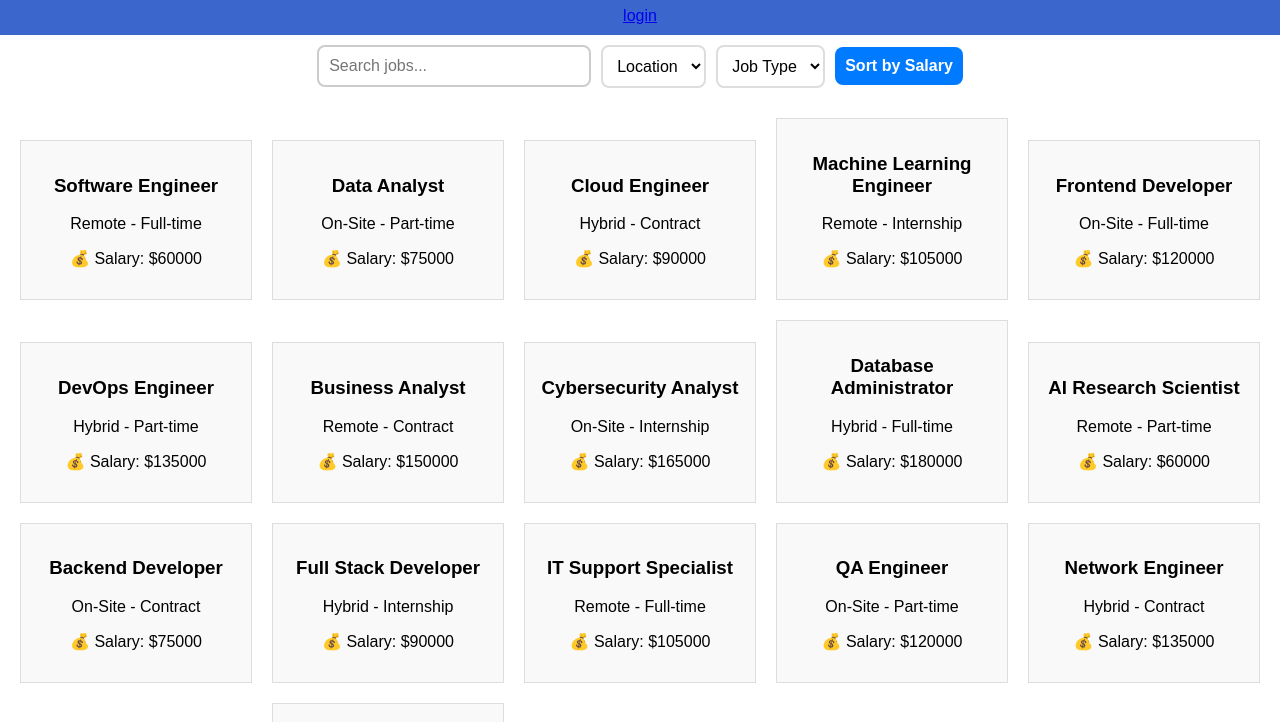
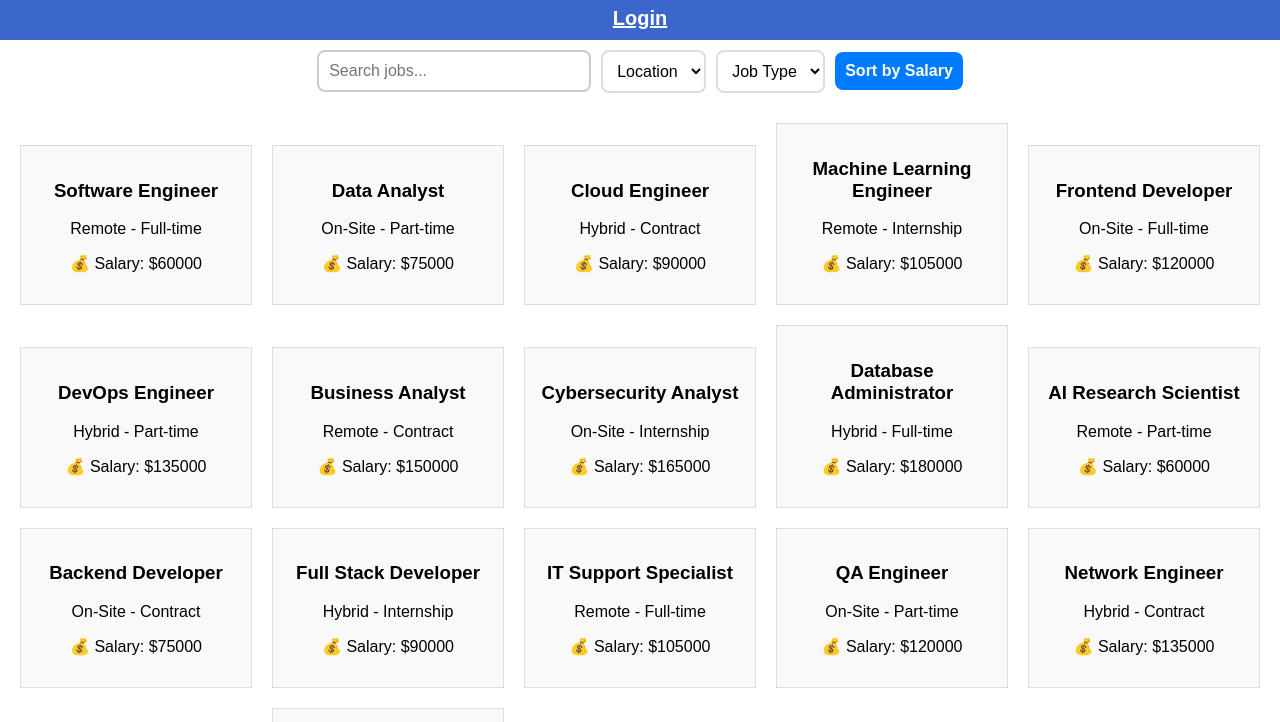
Before and after one commit to chSunayana1/JobPortal, a plain HTML site: page index.html in a window 1280 px wide. Shown: the part 83-805 px from the top of the page. Drawn offline with nearby package versions, Linux system fonts and the light colour scheme; no server answers.

Commit message:
Update index.html

```diff
--- a/index.html
+++ b/index.html
@@ -19,7 +19,7 @@
 <body>
     <header>
         <h1>Job Board</h1>
-        <a href="#login-form">login</a>
+        <a href="#login-form" style="font-size: 20px; color: white; font-weight: bold;">Login</a>
         <!-- Login Button -->
 
         <div id="profile-section" style="display: none;">
```
